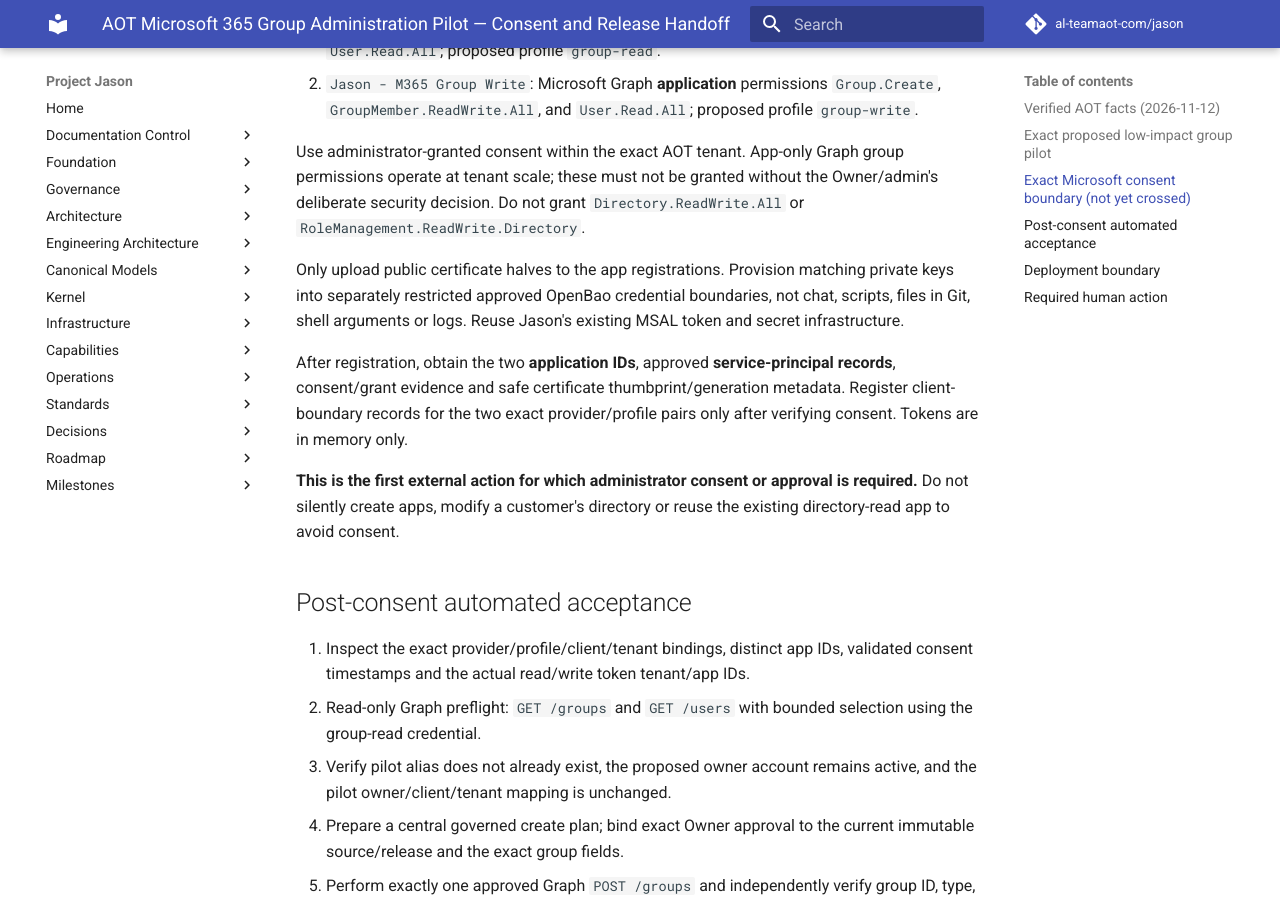
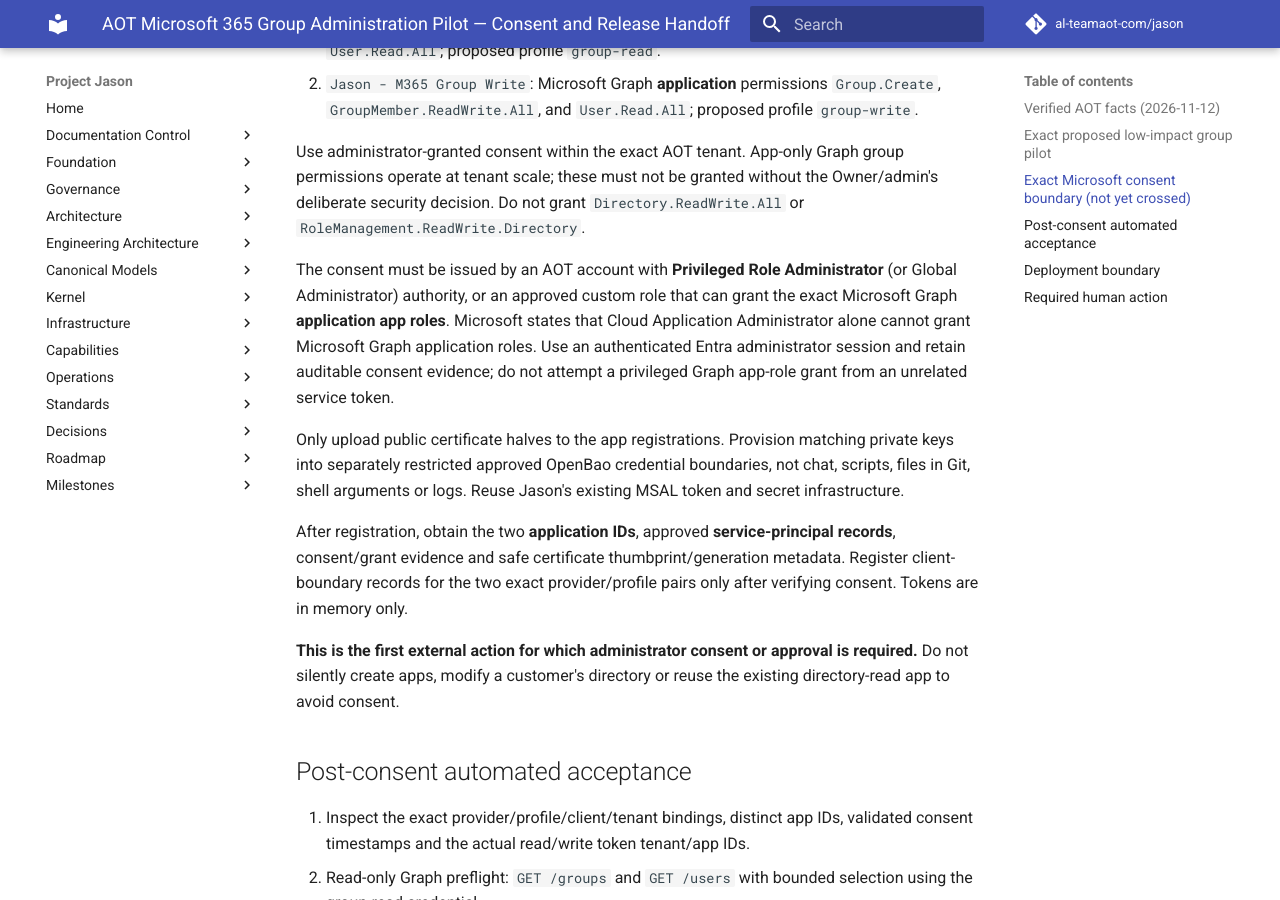
Before and after one commit to al-teamaot-com/jason, an MkDocs documentation site: the page built from docs/operations/AOT-M365-Group-Admin-Pilot-20261112.md, in a window 1280 px wide and 900 px high, scrolled down 1437 px. Built offline with MkDocs 1.6.1 and Material for MkDocs 9.7.7, drawn with Linux system fonts in a browser that asks for light colours; comment, search, counter and statistics services are not loaded; some of the changed text lies outside the part shown.

Commit message:
docs(microsoft): specify privileged app-role consent authority for AOT pilot

```diff
--- a/docs/operations/AOT-M365-Group-Admin-Pilot-20261112.md
+++ b/docs/operations/AOT-M365-Group-Admin-Pilot-20261112.md
@@ -35,6 +35,8 @@
 
 Use administrator-granted consent within the exact AOT tenant. App-only Graph group permissions operate at tenant scale; these must not be granted without the Owner/admin's deliberate security decision. Do not grant `Directory.ReadWrite.All` or `RoleManagement.ReadWrite.Directory`.
 
+The consent must be issued by an AOT account with **Privileged Role Administrator** (or Global Administrator) authority, or an approved custom role that can grant the exact Microsoft Graph **application app roles**. Microsoft states that Cloud Application Administrator alone cannot grant Microsoft Graph application roles. Use an authenticated Entra administrator session and retain auditable consent evidence; do not attempt a privileged Graph app-role grant from an unrelated service token.
+
 Only upload public certificate halves to the app registrations. Provision matching private keys into separately restricted approved OpenBao credential boundaries, not chat, scripts, files in Git, shell arguments or logs. Reuse Jason's existing MSAL token and secret infrastructure.
 
 After registration, obtain the two **application IDs**, approved **service-principal records**, consent/grant evidence and safe certificate thumbprint/generation metadata. Register client-boundary records for the two exact provider/profile pairs only after verifying consent. Tokens are in memory only.
@@ -63,3 +65,5 @@
 An authorized AOT Microsoft Entra administrator must consent to the two narrowly specified app registrations and Graph **application** permissions, or expressly approve an authenticated, auditable administrator workflow that does the same. A separate exact-sha governed release authorization is also required before production deployment.
 
 No technician should be asked to paste credentials or hand-assemble Microsoft access tokens.
+
+Microsoft administrator consent role requirements: https://learn.microsoft.com/en-us/entra/identity/enterprise-apps/grant-admin-consent
```
